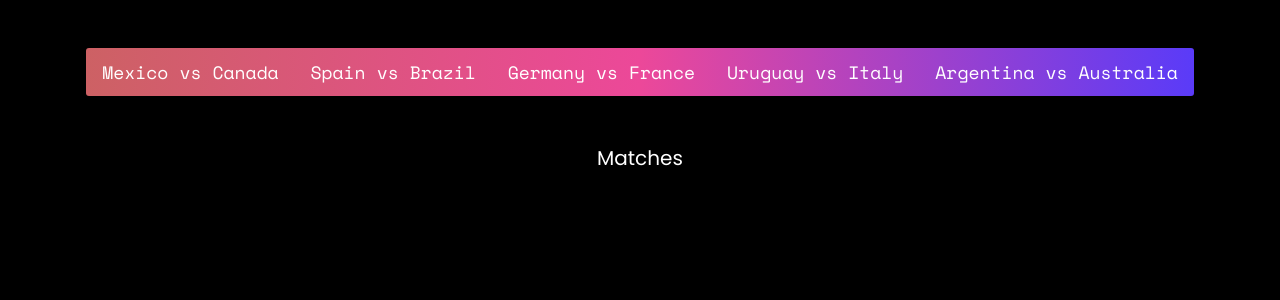
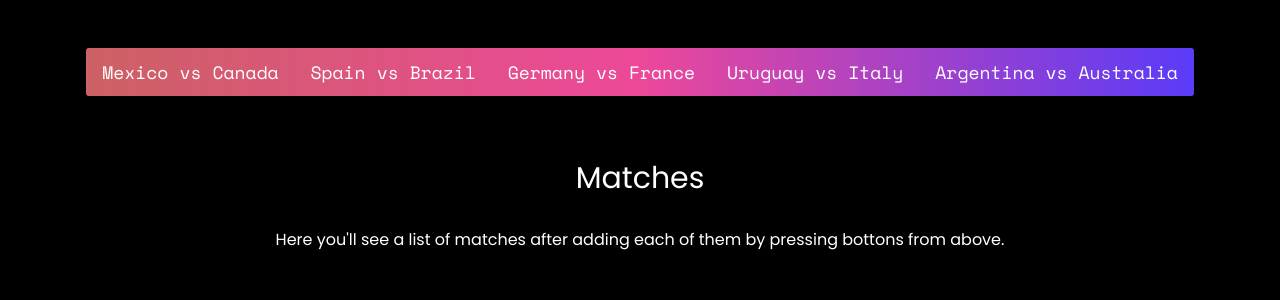
Before and after one commit to Yevhenbk/football-score-board, a Next.js app: page / in a window 1280 px wide. Shown: the top 300 px of the page. Built offline with nearby package versions, Linux system fonts and the light colour scheme.

Commit message:
Add div wrapper and condition check for Matches

```diff
--- a/src/components/templates/HomeTemplate.tsx
+++ b/src/components/templates/HomeTemplate.tsx
@@ -9,7 +9,7 @@ const HomeTemplate: React.FC = () => {
   return (
     <main
       className='flex flex-col justify-start pt-12
-      items-center w-[100%] h-[100vh] gap-12'
+      items-center w-[100%] h-[100vh] gap-16'
     >
       <div
         className='flex flex-row rounded-[3px] overflow-hidden
@@ -47,12 +47,22 @@ const HomeTemplate: React.FC = () => {
         </Button>
       </div>
 
-      <div>
-        <h2 className='text-xl text-center'>Matches</h2>
-        {matches.map((match: any, index: any) => (
-          <div key={index} data-testid={match}>
-            {match.homeTeam} {match.homeScore} - {match.awayTeam} {match.awayScore}
-          </div>))}
+      <div
+        className='flex flex-col gap-8'
+      >
+        <h2 className='text-3xl text-center'>Matches</h2>
+        {matches && matches.length > 0 ?
+          matches.map((match: any, index: any) => (
+            <div key={index} data-testid={match}>
+              {match.homeTeam} {match.homeScore} - {match.awayTeam} {match.awayScore}
+            </div>)) :
+          <h5
+            className='text-md'
+          >
+            Here you'll see a list of matches after adding each of them by pressing
+            bottons from above.
+          </h5>
+        }
       </div>
     </main>
   )
```
